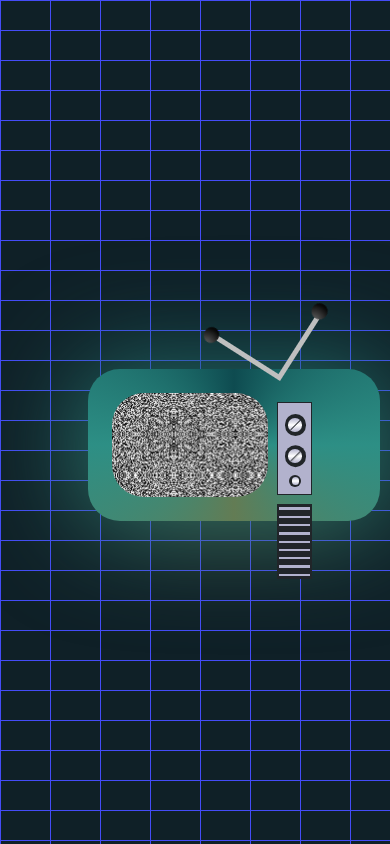
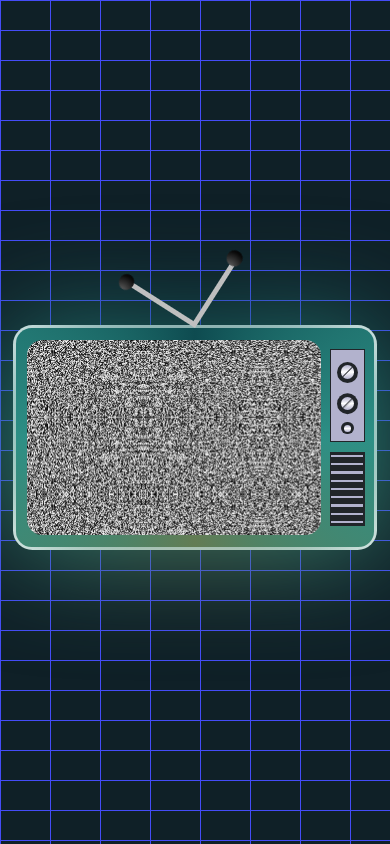
Before and after one commit to noclist/carps-space-live, an Eleventy site: page tv.html in a window 390 px wide. Built offline with nearby package versions, Linux system fonts and the light colour scheme; Eleventy itself is replaced by a stand-in of ours; files that its build step writes are made by us from their sources.

Commit message:
TV - responsive

```diff
--- a/css/tv.scss
+++ b/css/tv.scss
@@ -20,9 +20,9 @@ body {
 
 .border {
   position: relative;
-  width: 49.6vw;
-  height: 30.7vw;
-  border-radius: 2.5rem;
+  width: 93.2vmin;
+  height: 57.7vmin;
+  border-radius: 5vmin;
   background: #fff;
   z-index: 0;
   top: 4vmin;
@@ -30,9 +30,9 @@ body {
 
   .tv {
     position: relative;
-    width: 40vw;
-    aspect-ratio: 1.5 / 1;
-    border-radius: 2rem;
+    width: 75.2vmin;
+    height: 50.1vmin;
+    border-radius: 4vmin;
     top: 3.8vmin;
     left: 3.6vmin;
     background-image: linear-gradient(90deg, #EBD2B3 0% 14.25%, #E19A42 14.25% 28.5%, #7AACA1 28.5% 42.75%, #1DA570 42.75% 57%, #7F395B 57% 71.25%, #D3544B 71.25% 85.5%, #7BAEC1 85.5% 100%);
@@ -70,8 +70,8 @@ body {
     &:after {
         content: '';
         position: absolute;
-        inset: -1.5rem;
-        inset-inline-end: -7rem;
+        inset: -3vmin;
+        inset-inline-end: -13.7vmin;
         z-index: -1;
 
         background: conic-gradient(
```
Also changed, not shown: css/tv.css.
